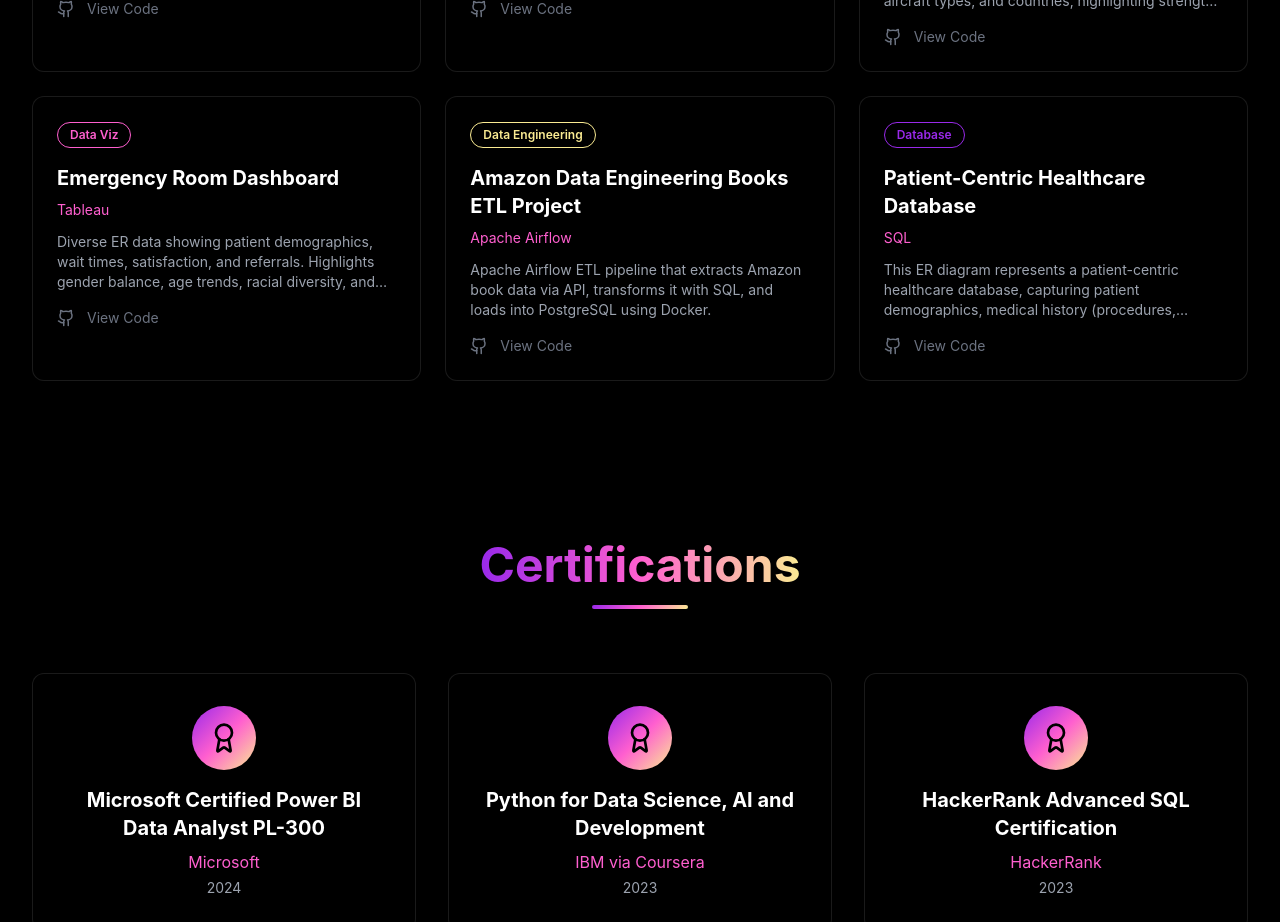
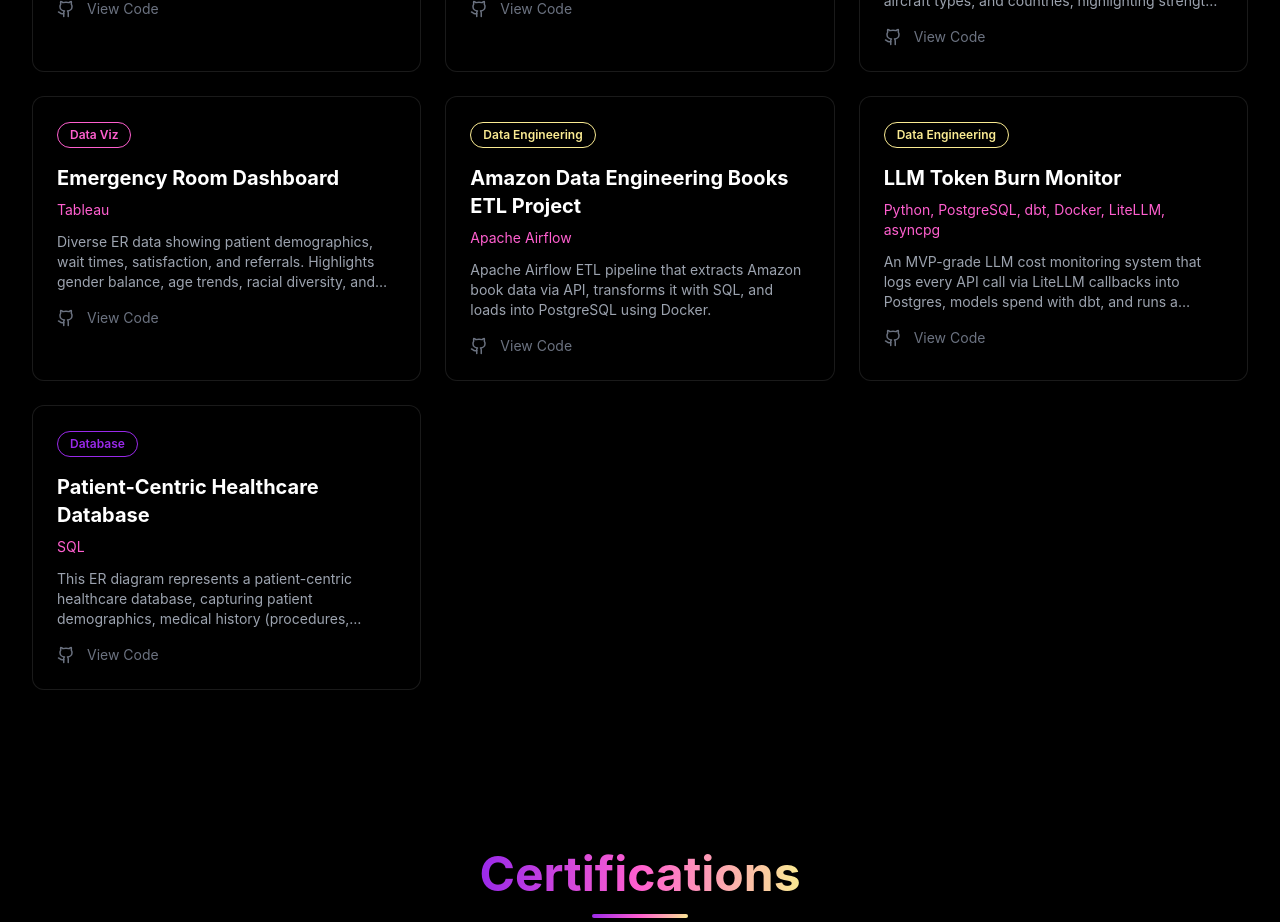
Before and after one commit to VishnuRam16/Portfolio, a Next.js app: page / in a window 1280 px wide. Shown: the part 5760-6682 px from the top of the page. Built offline with nearby package versions, Linux system fonts and the light colour scheme.

Commit message:
feat: update project section with Token Burn Monitor

```diff
--- a/components/Projects.tsx
+++ b/components/Projects.tsx
@@ -91,6 +91,15 @@ const projects = [
     tools: 'Apache Airflow',
     description: 'Apache Airflow ETL pipeline that extracts Amazon book data via API, transforms it with SQL, and loads into PostgreSQL using Docker.',
     github: 'https://github.com/VishnuRam16/Airflow-ETL-Project',
+    category: 'Data Engineering',
+  },
+  {
+    id: 13,
+    title: 'LLM Token Burn Monitor',
+    tools: 'Python, PostgreSQL, dbt, Docker, LiteLLM, asyncpg',
+    description:
+      'An MVP-grade LLM cost monitoring system that logs every API call via LiteLLM callbacks into Postgres, models spend with dbt, and runs a watchdog to alert on budget breaches — giving per-user and per-feature visibility into token usage without vendor lock-in.',
+    github: 'https://github.com/VishnuRam16/Token-Burn-Monitor',
     category: 'Data Engineering',
   },
   {
```
